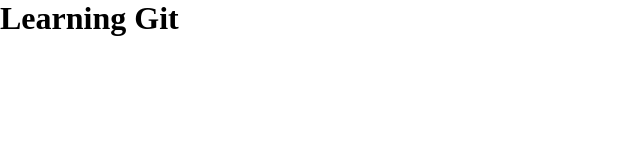
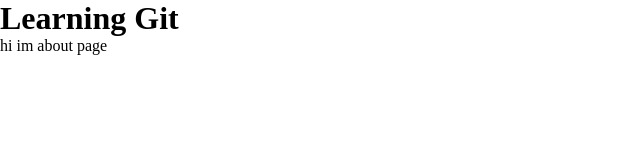
Before and after one commit to Thool1/learningGit, a plain HTML site: page index.html in a window 1280 px wide. Shown: the whole page, without its empty margins (0-640 px from the left). Drawn offline with Linux system fonts and the light colour scheme.

Commit message:
add paragraph

```diff
--- a/index.html
+++ b/index.html
@@ -9,5 +9,6 @@
 </head>
 <body>
     <h1>Learning Git</h1>
+    <p>hi im about page</p>
 </body>
 </html>
```
